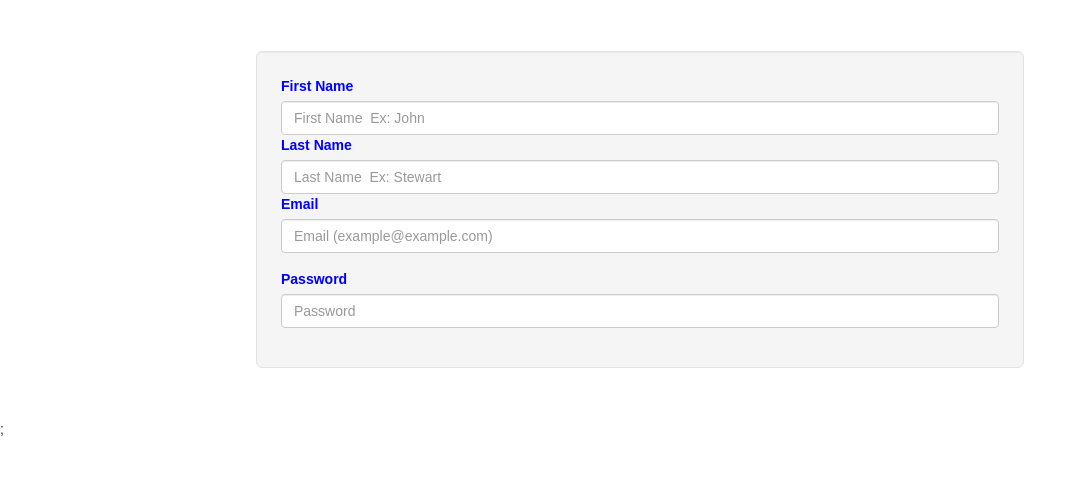
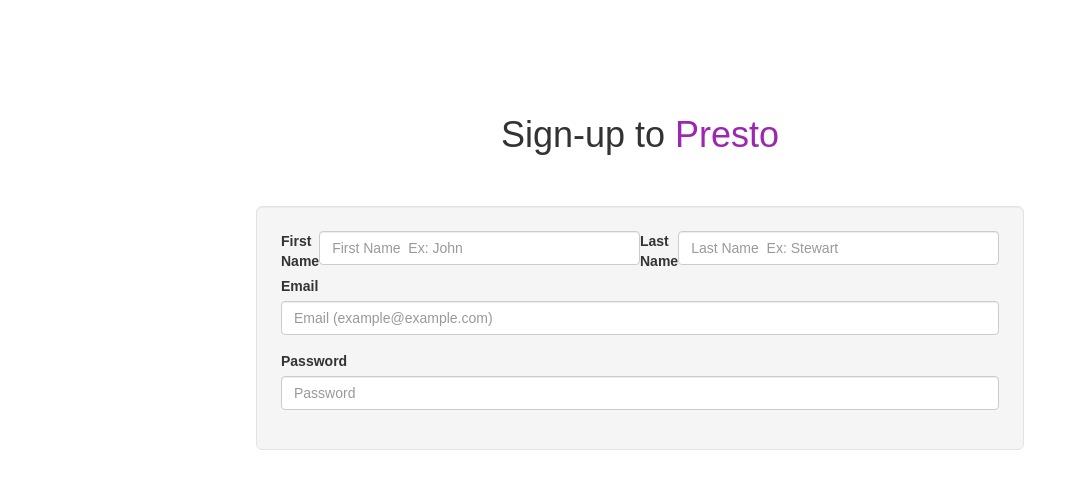
Before and after one commit to rawad663/Presto, a React (Create React App) app: page /signup in a window 1280 px wide. Shown: the top 488 px of the page, without its empty margins (0-1086 px from the left). Built offline with nearby package versions, Linux system fonts and the light colour scheme; what phone-number-prop-type would draw is missing.

Commit message:
Fix issue with last name, begin aligning elements

```diff
--- a/src/components/SignupComponent/index.js
+++ b/src/components/SignupComponent/index.js
@@ -2,23 +2,35 @@
 import PropTypes from 'prop-types';
 import { Well, FormGroup, FormControl, ControlLabel, Button } from 'react-bootstrap';
 import phoneNumberPropType from 'phone-number-prop-type';
+import {purple_main} from "../../resources/colors";
 
 const SignupComponent = props => {
 
     const styles = {
         title:{
-            color:'blue'
+            marginTop: 115
         },
         well: {
             margin: '4% 20%'
         },
+        centerDiv: {
+            // alignItems
+        },
+        container:{
+            display:'flex',
+            justifyContent:'space-between'
+        }
 
     };
     return (
         <div>
             <div style={styles.title}>
+                <h1 className="mainTitle">Sign-up to <span style={{ color: purple_main }}>Presto</span></h1>
+            </div>
             <Well style={styles.well}  bsSize="large">
+
                 <FormGroup validationState={props.validationState()}>
+                    <div style={styles.container}>
                         <ControlLabel> First Name</ControlLabel>
                         <FormControl
                             type="firstName"
@@ -33,6 +45,20 @@
                             placeholder="Last Name  Ex: Stewart"
                             onChange={props.handleLastNameChange}
                         />
+                    </div>
+
+
+                    {/*<div className={"row"}>*/}
+                        {/*<div className={"col-md-6"}>*/}
+                            {/**/}
+                        {/*</div>*/}
+                        {/*<div className={"col-md-3"}>*/}
+                            {/**/}
+                        {/*</div>*/}
+
+
+                    {/*</div>*/}
+
                     <ControlLabel> Email</ControlLabel>
                     <FormControl
                         type="email"
@@ -51,7 +77,7 @@
 
                 </FormGroup>
             </Well>
-            </div>
+
 
         </div>
 
--- a/src/containers/SignupContainer/index.js
+++ b/src/containers/SignupContainer/index.js
@@ -23,7 +23,7 @@
         this.setState({firstName: e.target.value})
     };
     handleLastNameChange = e => {
-        this.setState({LastName: e.target.value})
+        this.setState({lastName: e.target.value})
     };
     handleEmailChange = e => {
         this.setState({email:e.target.value})
```
Lines whose indentation alone changed are shown as unchanged.
